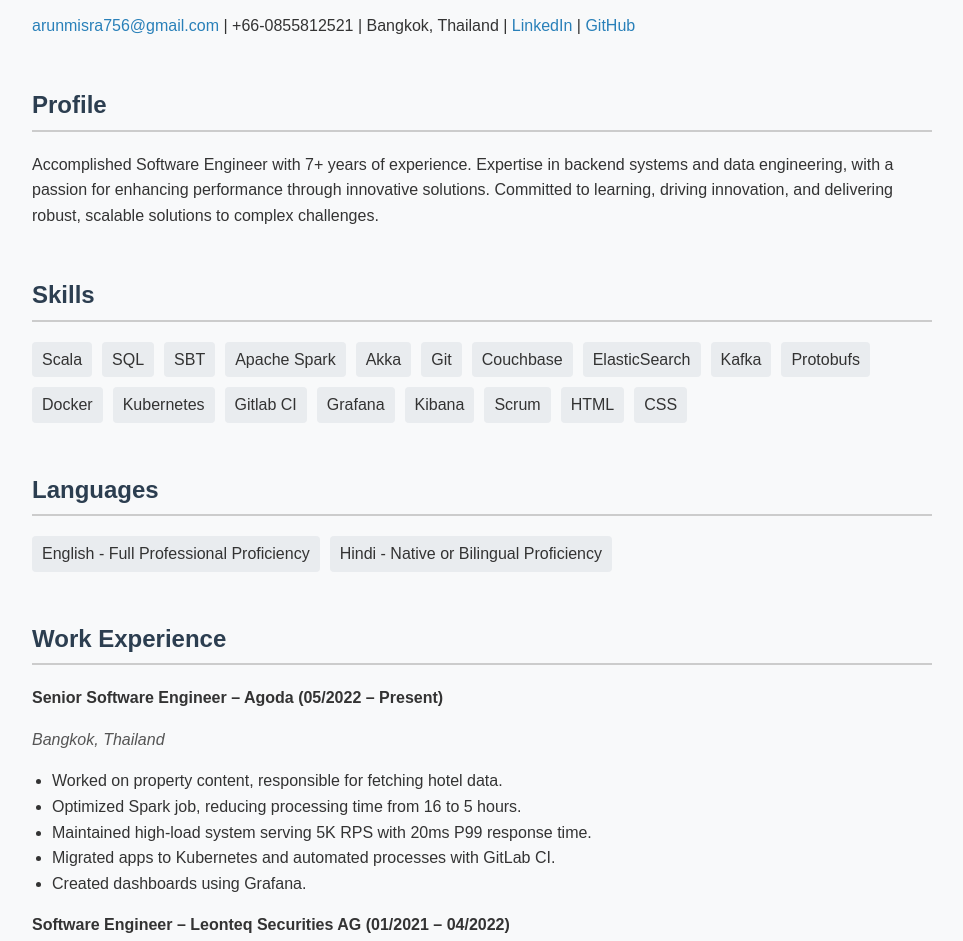
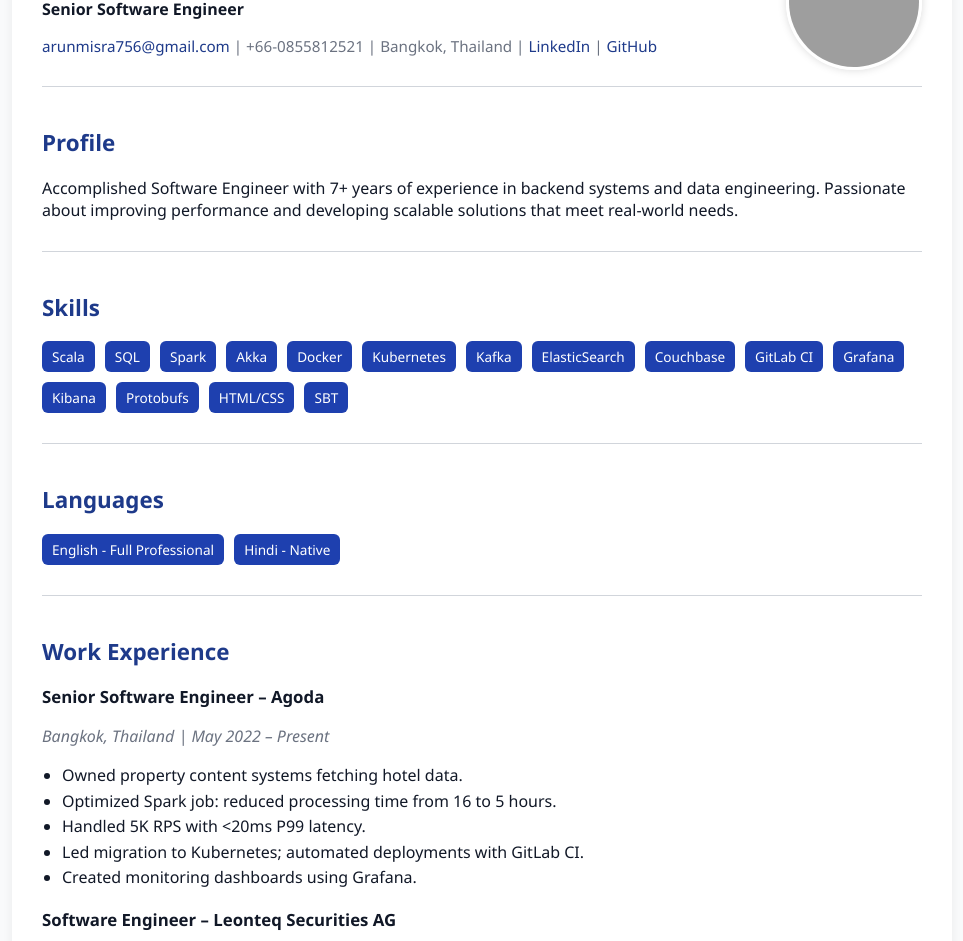
Before and after one commit to arunkmishra/arunkmishra.github.io, a plain HTML site: page index.html in a window 1280 px wide. Shown: the part 136-1077 px from the top of the page, without its empty margins (158-1121 px from the left). Drawn offline with Linux system fonts and the light colour scheme; grey boxes are pictures that could not be loaded.

Commit message:
Update index.html

```diff
--- a/index.html
+++ b/index.html
@@ -2,62 +2,145 @@
 <html lang="en">
 <head>
   <meta charset="UTF-8" />
-  <meta name="viewport" content="width=device-width, initial-scale=1.0" />
+  <meta name="viewport" content="width=device-width, initial-scale=1.0"/>
   <title>Arun Mishra - Resume</title>
   <style>
+    :root {
+      --primary: #1e3a8a;
+      --background: #f9fafb;
+      --section-bg: #ffffff;
+      --text: #111827;
+      --muted: #6b7280;
+      --divider: #d1d5db;
+      --badge-bg: #1e40af;
+    }
+
     body {
-      font-family: Arial, sans-serif;
+      font-family: 'Segoe UI', Tahoma, Geneva, Verdana, sans-serif;
+      margin: 0;
+      background-color: var(--background);
+      color: var(--text);
+    }
+
+    .container {
+      max-width: 880px;
       margin: 40px auto;
-      max-width: 900px;
-      line-height: 1.6;
-      background: #f8f9fa;
-      color: #333;
+      padding: 30px;
+      background: var(--section-bg);
+      box-shadow: 0 4px 12px rgba(0, 0, 0, 0.06);
+      border-radius: 12px;
+      position: relative;
     }
-    h1, h2, h3 {
-      color: #2c3e50;
+
+    h1 {
+      margin: 0;
+      font-size: 2.2em;
+      color: var(--primary);
     }
-    h1 {
-      font-size: 2em;
-      margin-bottom: 0;
+
+    h2 {
+      margin-top: 40px;
+      font-size: 1.4em;
+      color: var(--primary);
     }
-    h2 {
-      margin-top: 2em;
-      border-bottom: 2px solid #ccc;
-      padding-bottom: 5px;
+
+    hr {
+      border: none;
+      border-top: 1px solid var(--divider);
+      margin: 30px 0;
     }
-    a {
-      color: #2980b9;
+
+    .contact {
+      margin-top: 10px;
+      color: var(--muted);
+      font-size: 0.95em;
+    }
+
+    .contact a {
+      color: var(--primary);
       text-decoration: none;
     }
+
+    .contact a:hover {
+      text-decoration: underline;
+    }
+
     .section {
-      margin-bottom: 2em;
+      margin-bottom: 30px;
     }
+
     .job-title {
-      font-weight: bold;
+      font-weight: 600;
+      font-size: 1.05em;
     }
+
     .job-details {
       font-style: italic;
-      color: #555;
+      color: var(--muted);
+      margin-bottom: 10px;
     }
+
     ul {
       padding-left: 20px;
+      line-height: 1.6;
     }
-    .skills, .languages {
+
+    .badges {
       display: flex;
       flex-wrap: wrap;
       gap: 10px;
+      margin-top: 10px;
     }
-    .skill-item, .lang-item {
-      background: #e9ecef;
-      padding: 5px 10px;
-      border-radius: 4px;
+
+    .badge {
+      background-color: var(--badge-bg);
+      color: white;
+      padding: 6px 10px;
+      border-radius: 6px;
+      font-size: 0.85em;
+    }
+
+    .profile-photo {
+      position: absolute;
+      top: 30px;
+      right: 30px;
+      width: 130px;
+      height: 130px;
+      border-radius: 50%;
+      overflow: hidden;
+      box-shadow: 0 0 8px rgba(0, 0, 0, 0.15);
+      border: 3px solid #ffffff;
+    }
+
+    .profile-photo img {
+      width: 100%;
+      height: 100%;
+      object-fit: cover;
+    }
+
+    @media (max-width: 640px) {
+      .container {
+        margin: 10px;
+        padding: 20px;
+      }
+
+      .profile-photo {
+        position: static;
+        display: block;
+        margin: 0 auto 20px auto;
+      }
     }
   </style>
 </head>
 <body>
+  <div class="container">
+    <div class="profile-photo">
+      <img src="https://media.licdn.com/dms/image/v2/C4E03AQHDC692MYhszw/profile-displayphoto-shrink_800_800/profile-displayphoto-shrink_800_800/0/1609751465133?e=1752105600&v=beta&t=JxqrrLF9yDWCrvePY06IEtNyYlauEFEdkmoBVBfqfOA" alt="Profile Photo">
+    </div>
 
     <h1>Arun Mishra</h1>
     <p><strong>Senior Software Engineer</strong></p>
+    <div class="contact">
       <p>
         <a href="mailto:arunmisra756@gmail.com">arunmisra756@gmail.com</a> |
         +66-0855812521 |
@@ -65,98 +148,117 @@
         <a href="https://www.linkedin.com/in/arun-kumar-mishra-089340a0">LinkedIn</a> |
         <a href="https://github.com/arunkmishra">GitHub</a>
       </p>
+    </div>
+
+    <hr />
 
     <div class="section">
       <h2>Profile</h2>
       <p>
-      Accomplished Software Engineer with 7+ years of experience. Expertise in backend systems and data engineering,
-      with a passion for enhancing performance through innovative solutions. Committed to learning, driving innovation,
-      and delivering robust, scalable solutions to complex challenges.
+        Accomplished Software Engineer with 7+ years of experience in backend systems and data engineering.
+        Passionate about improving performance and developing scalable solutions that meet real-world needs.
       </p>
     </div>
 
+    <hr />
+
     <div class="section">
       <h2>Skills</h2>
-    <div class="skills">
-      <div class="skill-item">Scala</div>
-      <div class="skill-item">SQL</div>
-      <div class="skill-item">SBT</div>
-      <div class="skill-item">Apache Spark</div>
-      <div class="skill-item">Akka</div>
-      <div class="skill-item">Git</div>
-      <div class="skill-item">Couchbase</div>
-      <div class="skill-item">ElasticSearch</div>
-      <div class="skill-item">Kafka</div>
-      <div class="skill-item">Protobufs</div>
-      <div class="skill-item">Docker</div>
-      <div class="skill-item">Kubernetes</div>
-      <div class="skill-item">Gitlab CI</div>
-      <div class="skill-item">Grafana</div>
-      <div class="skill-item">Kibana</div>
-      <div class="skill-item">Scrum</div>
-      <div class="skill-item">HTML</div>
-      <div class="skill-item">CSS</div>
+      <div class="badges">
+        <span class="badge">Scala</span>
+        <span class="badge">SQL</span>
+        <span class="badge">Spark</span>
+        <span class="badge">Akka</span>
+        <span class="badge">Docker</span>
+        <span class="badge">Kubernetes</span>
+        <span class="badge">Kafka</span>
+        <span class="badge">ElasticSearch</span>
+        <span class="badge">Couchbase</span>
+        <span class="badge">GitLab CI</span>
+        <span class="badge">Grafana</span>
+        <span class="badge">Kibana</span>
+        <span class="badge">Protobufs</span>
+        <span class="badge">HTML/CSS</span>
+        <span class="badge">SBT</span>
       </div>
     </div>
 
+    <hr />
+
     <div class="section">
       <h2>Languages</h2>
-    <div class="languages">
-      <div class="lang-item">English - Full Professional Proficiency</div>
-      <div class="lang-item">Hindi - Native or Bilingual Proficiency</div>
+      <div class="badges">
+        <span class="badge">English - Full Professional</span>
+        <span class="badge">Hindi - Native</span>
       </div>
     </div>
+
+    <hr />
 
     <div class="section">
       <h2>Work Experience</h2>
 
-    <p class="job-title">Senior Software Engineer – Agoda (05/2022 – Present)</p>
-    <p class="job-details">Bangkok, Thailand</p>
+      <div>
+        <p class="job-title">Senior Software Engineer – Agoda</p>
+        <p class="job-details">Bangkok, Thailand | May 2022 – Present</p>
         <ul>
-      <li>Worked on property content, responsible for fetching hotel data.</li>
-      <li>Optimized Spark job, reducing processing time from 16 to 5 hours.</li>
-      <li>Maintained high-load system serving 5K RPS with 20ms P99 response time.</li>
-      <li>Migrated apps to Kubernetes and automated processes with GitLab CI.</li>
-      <li>Created dashboards using Grafana.</li>
-    </ul>
-
-    <p class="job-title">Software Engineer – Leonteq Securities AG (01/2021 – 04/2022)</p>
-    <p class="job-details">Remote (Lisbon, Portugal)</p>
-    <ul>
-      <li>Managed 4 out of 18 services for OTC Backoffice Systems.</li>
-      <li>Built trade contract validation tools using CSV + PDF reports.</li>
-      <li>Developed a GUI for trade processing using Java Swing and Protobufs.</li>
-    </ul>
-
-    <p class="job-title">Senior Analyst – Deutsche Bank (06/2019 – 12/2020)</p>
-    <p class="job-details">Pune, India</p>
-    <ul>
-      <li>Built data pipelines from Oracle to Hive for analytical use.</li>
-      <li>Reduced Spark job execution time from 4 to 1 hour.</li>
-    </ul>
-
-    <p class="job-title">Graduate Analyst – Barclays Bank (07/2017 – 05/2019)</p>
-    <p class="job-details">Pune, India</p>
-    <ul>
-      <li>Developed user onboarding solutions across multiple channels.</li>
-      <li>Designed a rules management system to improve scalability.</li>
+          <li>Owned property content systems fetching hotel data.</li>
+          <li>Optimized Spark job: reduced processing time from 16 to 5 hours.</li>
+          <li>Handled 5K RPS with &lt;20ms P99 latency.</li>
+          <li>Led migration to Kubernetes; automated deployments with GitLab CI.</li>
+          <li>Created monitoring dashboards using Grafana.</li>
         </ul>
       </div>
+
+      <div>
+        <p class="job-title">Software Engineer – Leonteq Securities AG</p>
+        <p class="job-details">Remote | Jan 2021 – Apr 2022</p>
+        <ul>
+          <li>Managed 4/18 critical OTC Backoffice services.</li>
+          <li>Built CSV validator and PDF reporting tools.</li>
+          <li>Created Java Swing GUI with Protobuf support for internal ops.</li>
+        </ul>
+      </div>
+
+      <div>
+        <p class="job-title">Senior Analyst – Deutsche Bank</p>
+        <p class="job-details">Pune, India | Jun 2019 – Dec 2020</p>
+        <ul>
+          <li>Built Spark pipelines from Oracle to Hive for risk analytics.</li>
+          <li>Optimized data jobs by 75% execution time reduction.</li>
+        </ul>
+      </div>
+
+      <div>
+        <p class="job-title">Graduate Analyst – Barclays Bank</p>
+        <p class="job-details">Pune, India | Jul 2017 – May 2019</p>
+        <ul>
+          <li>Built user onboarding workflows for multiple platforms.</li>
+          <li>Created rule engine to enhance system scalability.</li>
+        </ul>
+      </div>
+    </div>
+
+    <hr />
 
     <div class="section">
       <h2>Education</h2>
       <p><strong>B.E. in Information Technology</strong><br />
-    Army Institute of Technology (2013 – 2017)</p>
+      Army Institute of Technology, 2013 – 2017</p>
     </div>
+
+    <hr />
 
     <div class="section">
       <h2>Certificates</h2>
       <ul>
-      <li><a href="https://www.coursera.org/account/accomplishments/certificate/3PDWE45DGUJC">
-        Functional Programming Principles in Scala (Coursera)</a> – Oct 2022
+        <li>
+          <a href="https://www.coursera.org/account/accomplishments/certificate/3PDWE45DGUJC" target="_blank">
+            Functional Programming Principles in Scala – Coursera (2022)
+          </a>
         </li>
       </ul>
     </div>
-
+  </div>
 </body>
 </html>
```
Lines whose indentation alone changed are shown as unchanged.
